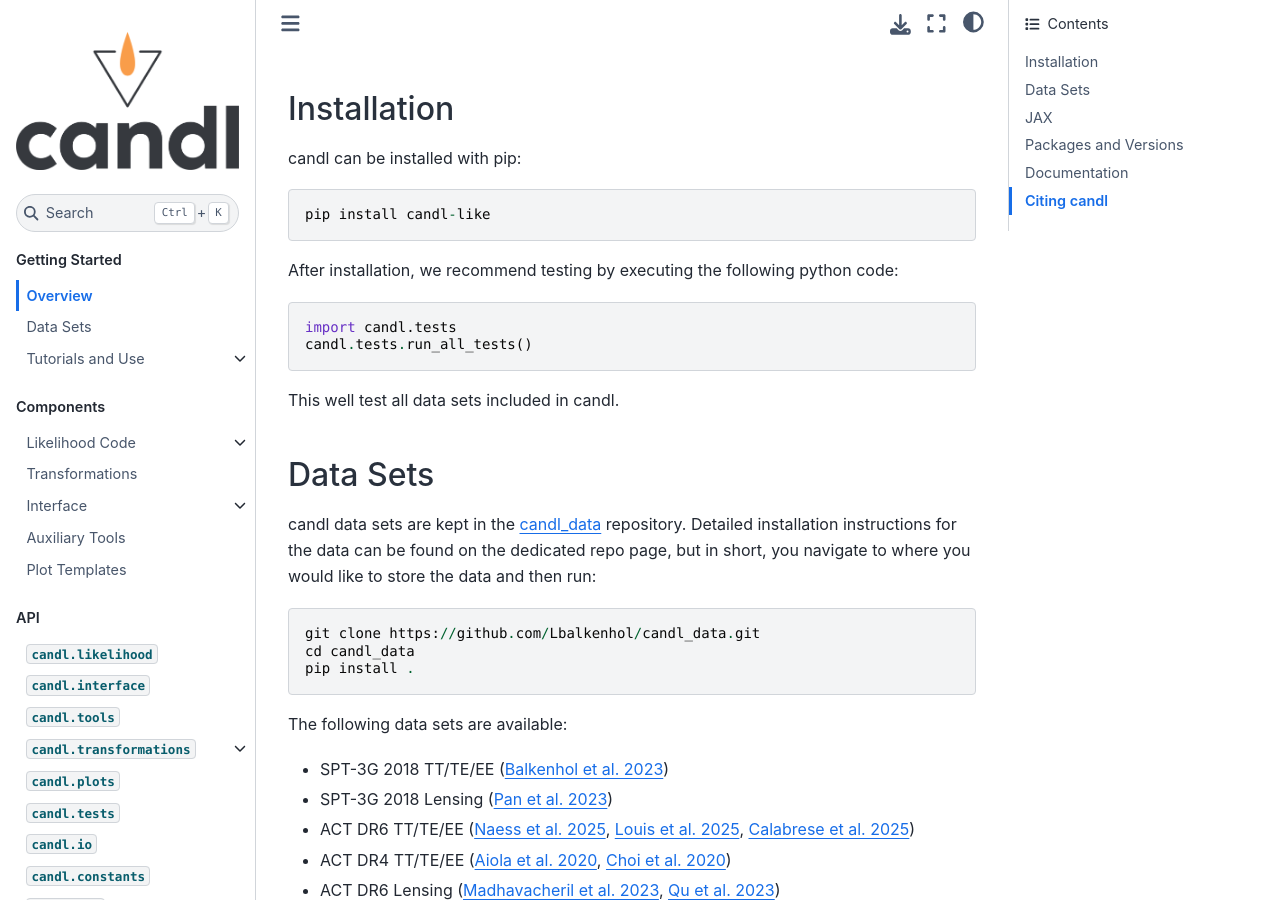
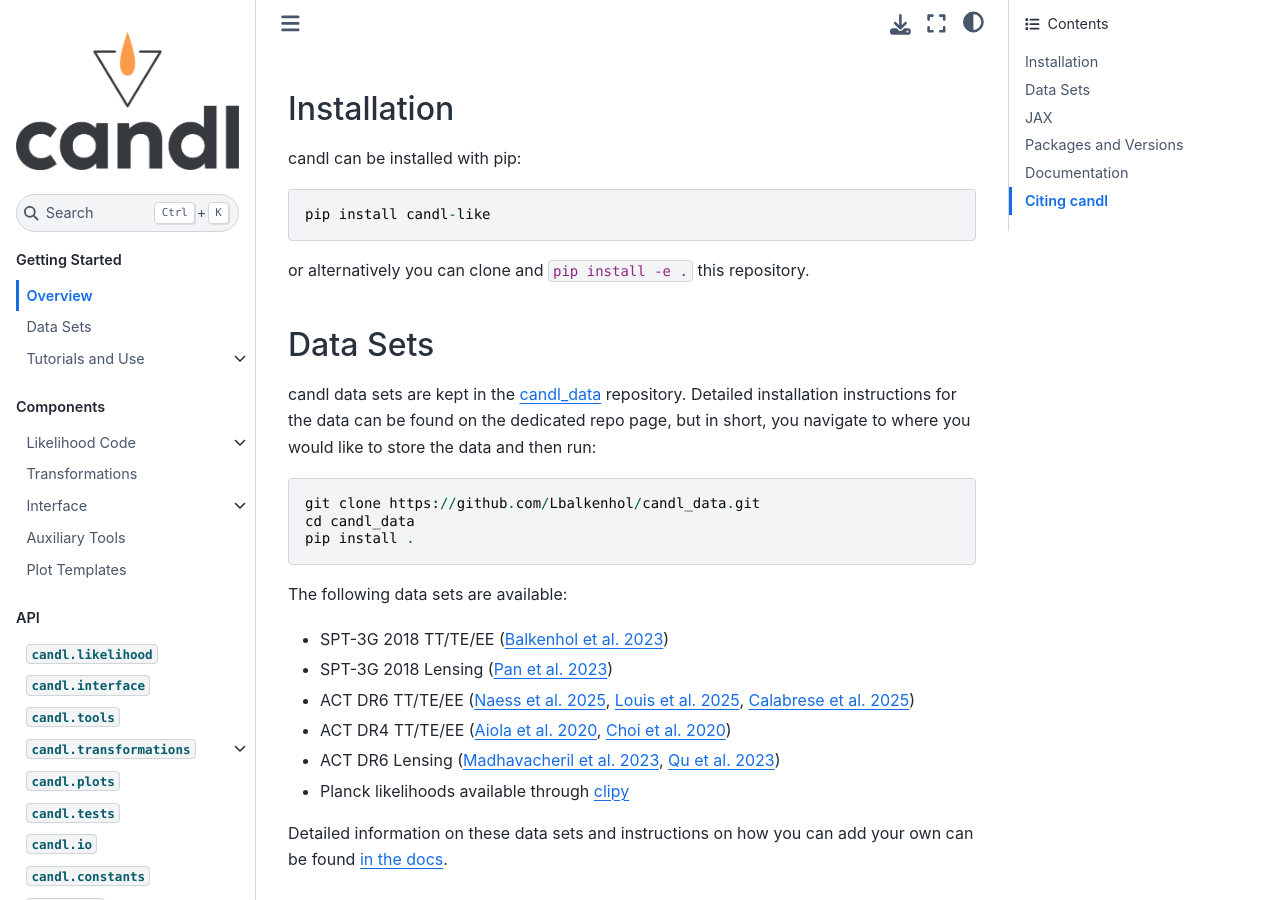
Before and after one commit to Lbalkenhol/candl, a Sphinx documentation site: the page built from docs/index.rst, in a window 1280 px wide and 900 px high, scrolled down 592 px. Built offline with Sphinx 7.4.7 and the Sphinx Book theme 1.1.4, drawn with Linux system fonts in a browser that asks for light colours.

Commit message:
move test info

```diff
--- a/README.rst
+++ b/README.rst
@@ -35,12 +35,7 @@
 
     pip install candl-like
 
-After installation, we recommend testing by executing the following python code::
-
-    import candl.tests
-    candl.tests.run_all_tests()
-
-This well test all data sets included in candl.
+or alternatively you can clone and ``pip install -e .`` this repository.
 
 Data Sets
 ------------
--- a/docs/api/tests_api.rst
+++ b/docs/api/tests_api.rst
@@ -19,5 +19,3 @@
 A test is considered to pass if the returned chi-squared or log-likelihood value is within 0.1% of the expected value.
 
 .. autofunction:: candl.tests.run_test
-
-.. autofunction:: candl.tests.run_all_tests
```
